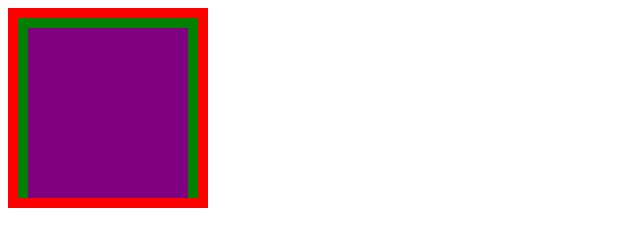
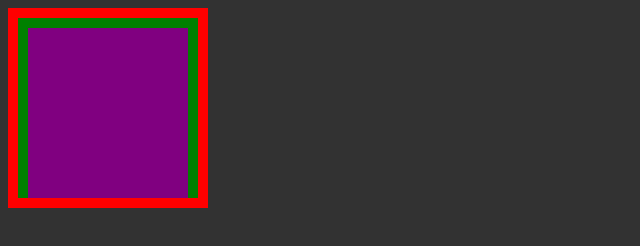
Before and after one commit to Cobwebsite/AventusWebsite, a website: page src/static/test.html in a window 1280 px wide. Shown: the whole page, without its empty margins (0-640 px from the left). Drawn offline with Linux system fonts and the light colour scheme.

Commit message:
Correct default bg

```diff
--- a/src/static/test.html
+++ b/src/static/test.html
@@ -16,6 +16,12 @@
     <link rel="shortcut icon" href="/img/logo_fox.svg" type="image/svg+xml">
     <meta name="viewport" content="width=device-width, initial-scale=1.0">
     <title>Aventus Website</title>
+    <style>
+        html,
+        body {
+            background-color: #323232;
+        }
+    </style>
     <style>
         * {
             box-sizing: border-box;
```
Also changed, not shown: src/static/404.html (+6 -0 lines), src/static/index.html (+6 -0 lines), src/static/release.html (+6 -0 lines), dist/404.html, dist/index.html, dist/release.html, dist/test.html.
